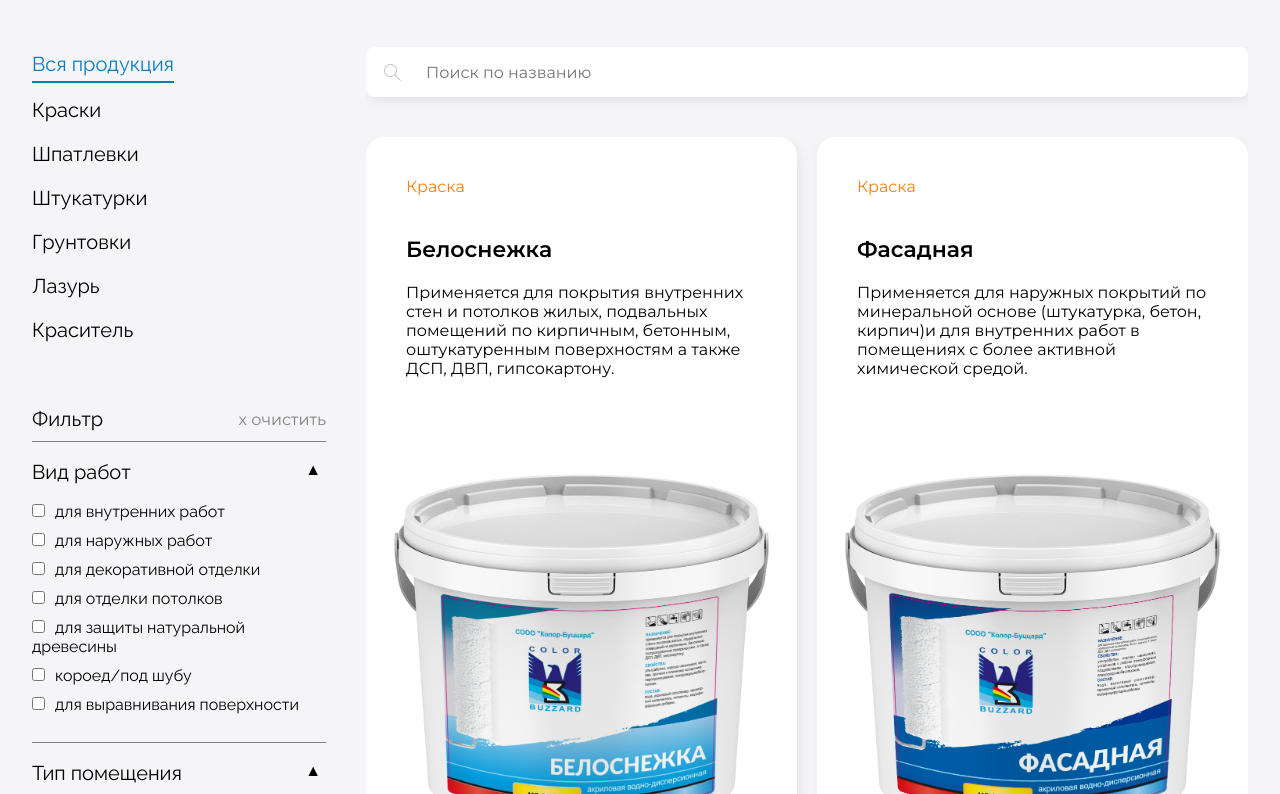
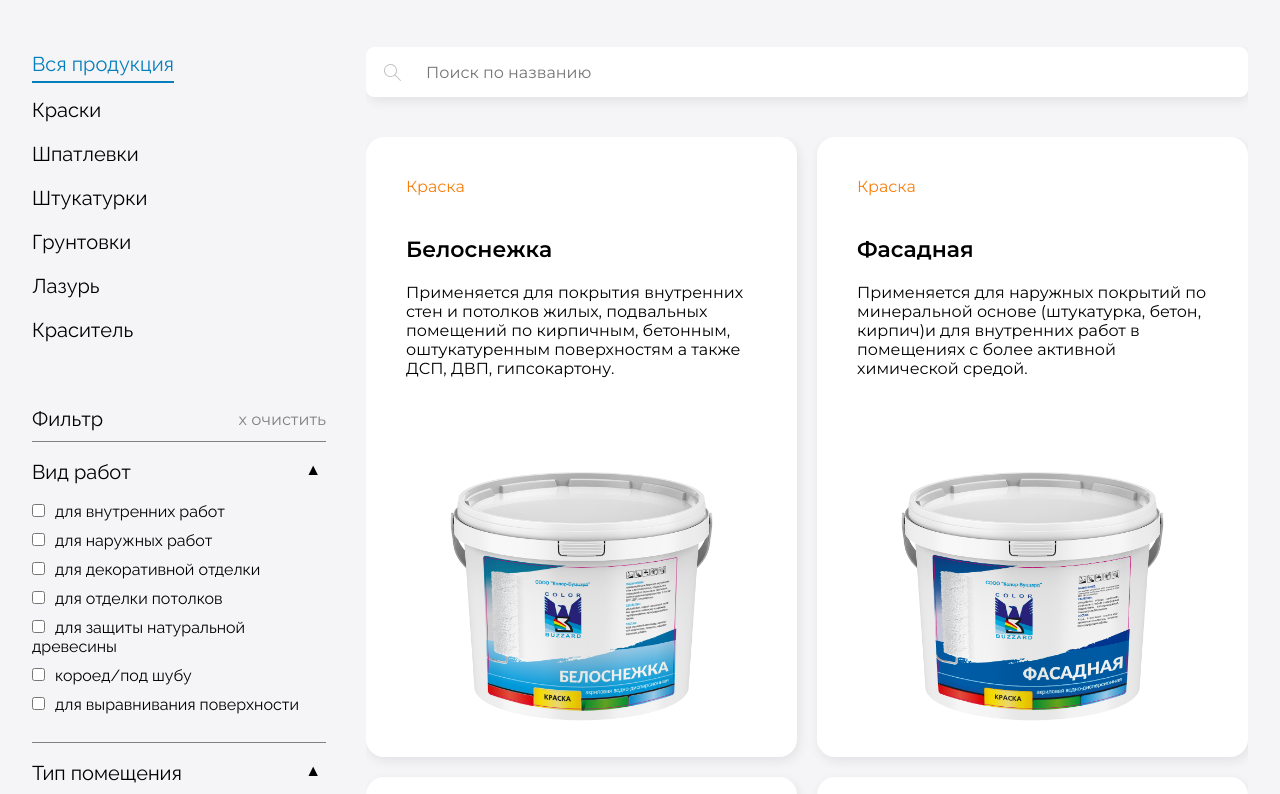
Before and after one commit to Zanouskaya/color-kobrin, a plain HTML site: page productions.html in a window 1280 px wide. Shown: the part 143-937 px from the top of the page. Drawn offline with nearby package versions, Linux system fonts and the light colour scheme.

Commit message:
change img width

```diff
--- a/css/styles_productions.css
+++ b/css/styles_productions.css
@@ -147,7 +147,7 @@
 
 .card img {
   display: block;
-  float: bottom;
+  width: 70%;
   margin: auto auto 10px auto;
 }
 
```
